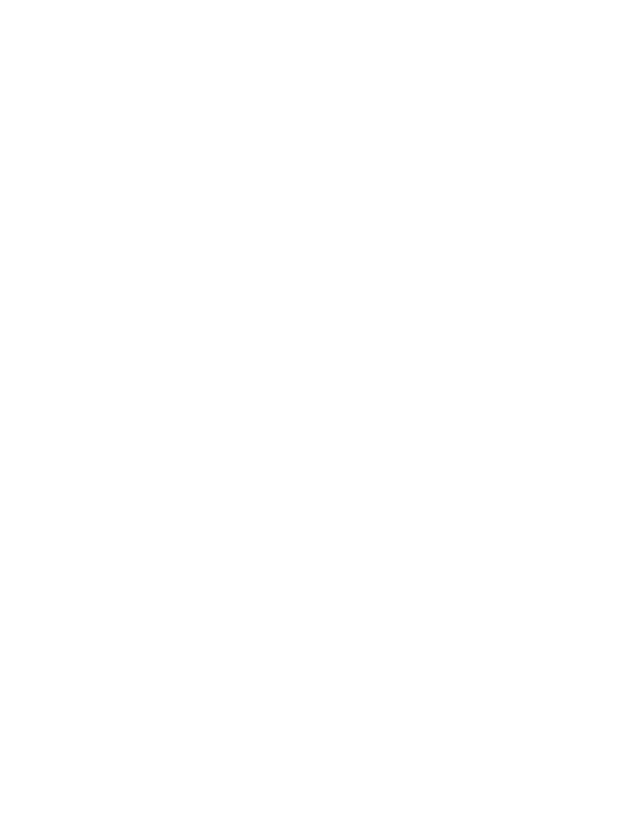
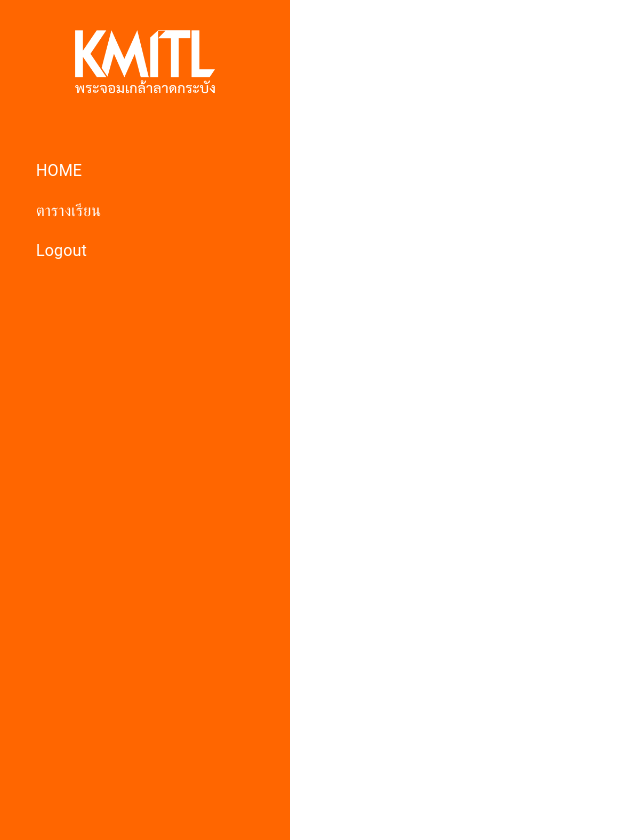
Before and after one commit to tonnamnam/CourseTracking, a React (Vite) app in the folder front/: page /schedule in a window 1280 px wide. Before the commit this address had no page. Shown: the whole page, without its empty margins (0-640 px from the left). Before the commit the page ends 800 px from the top, so only its background shows below. Built offline with nearby package versions, Linux system fonts and the light colour scheme.

Commit message:
เพิ่ม schedule ทำ ปุ่ม logout

```diff
--- a/front/src/App.jsx
+++ b/front/src/App.jsx
@@ -2,6 +2,7 @@ import React from 'react';
 import { BrowserRouter as Router, Route, Routes } from 'react-router-dom';
 import LoginPage from './pages/LoginPage.jsx';
 import HomePage from './pages/Homepage.jsx';
+import Schedule from './pages/schedule.jsx';
 
 function App() {
   return (
@@ -9,6 +10,7 @@ function App() {
       <Routes>
         <Route path="/" element={<LoginPage />} />
         <Route path="/home" element={<HomePage />} />
+        <Route path="/schedule" element={<Schedule />} />
       </Routes>
     </Router>
   );
--- a/front/src/components/Sidebar.jsx
+++ b/front/src/components/Sidebar.jsx
@@ -1,9 +1,19 @@
 // sidebar.jsx
 import React from "react";
 import "../styles/Sidebar.css";
-import { Typography, List, ListItem, ListItemButton, ListItemText } from "@mui/material";
+import { Typography, List, ListItem, ListItemButton } from "@mui/material";
+import { useNavigate } from 'react-router-dom';
 
 const Sidebar = () => {
+    const navigate = useNavigate();  // Hook for navigation
+
+    const handleLogout = () => {
+        // Add your logout logic here, e.g., clear user session, token, etc.
+        console.log("User logged out");
+        // After logout, you might want to navigate to the login page or home
+        navigate('/');  // Adjust the route based on your app structure
+    };
+
     return (
         <div className="sidebar-container">
             <div className="sidebar-header">
@@ -12,13 +22,19 @@ const Sidebar = () => {
             <div className="sidebar-menu">
                 <List sx={{ width: "100%" }}>
                     <ListItem disablePadding>
-                        <ListItemButton>
+                        <ListItemButton onClick={() => navigate('/home')}>
                             <Typography>HOME</Typography>
                         </ListItemButton>
                     </ListItem>
                     <ListItem disablePadding>
-                        <ListItemButton>
+                        <ListItemButton onClick={() => navigate('/schedule')}>
                             <Typography>ตารางเรียน</Typography>
+                        </ListItemButton>
+                    </ListItem>
+                    {/* Add the Logout button here */}
+                    <ListItem disablePadding sx={{ marginTop: "auto" }}>
+                        <ListItemButton onClick={handleLogout}>
+                            <Typography>Logout</Typography>
                         </ListItemButton>
                     </ListItem>
                 </List>
--- /dev/null
+++ b/front/src/pages/Schedule.jsx
@@ -0,0 +1,10 @@
+import react from "react"
+import Sidebar from "../components/Sidebar.jsx";
+
+const Schedule = () => {
+    return(
+        <Sidebar/>
+    )
+}
+
+export default Schedule;
--- a/front/src/styles/Sidebar.css
+++ b/front/src/styles/Sidebar.css
@@ -1,6 +1,6 @@
 .sidebar-container {
-    width: 14%;
-    height: 100vh;
+    max-width: 100vw;
+    max-height: 100vh;
     background-color: #FF6600;
     color: #FFFFFF;
     display: flex;
@@ -12,7 +12,7 @@
 .sidebar-header {
     display: flex;
     flex-direction: column;
-    align-items: flex-start;
+    align-items: center;
     width: 100%;
     margin-bottom: 10px;
 }
```
